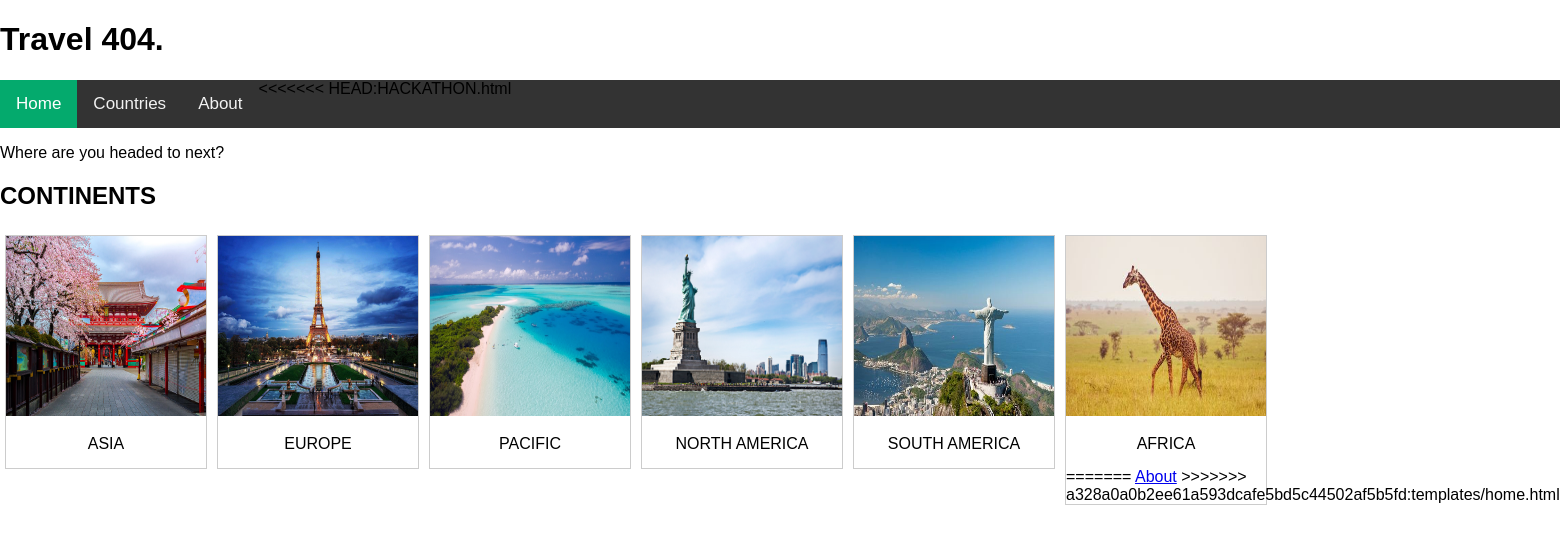
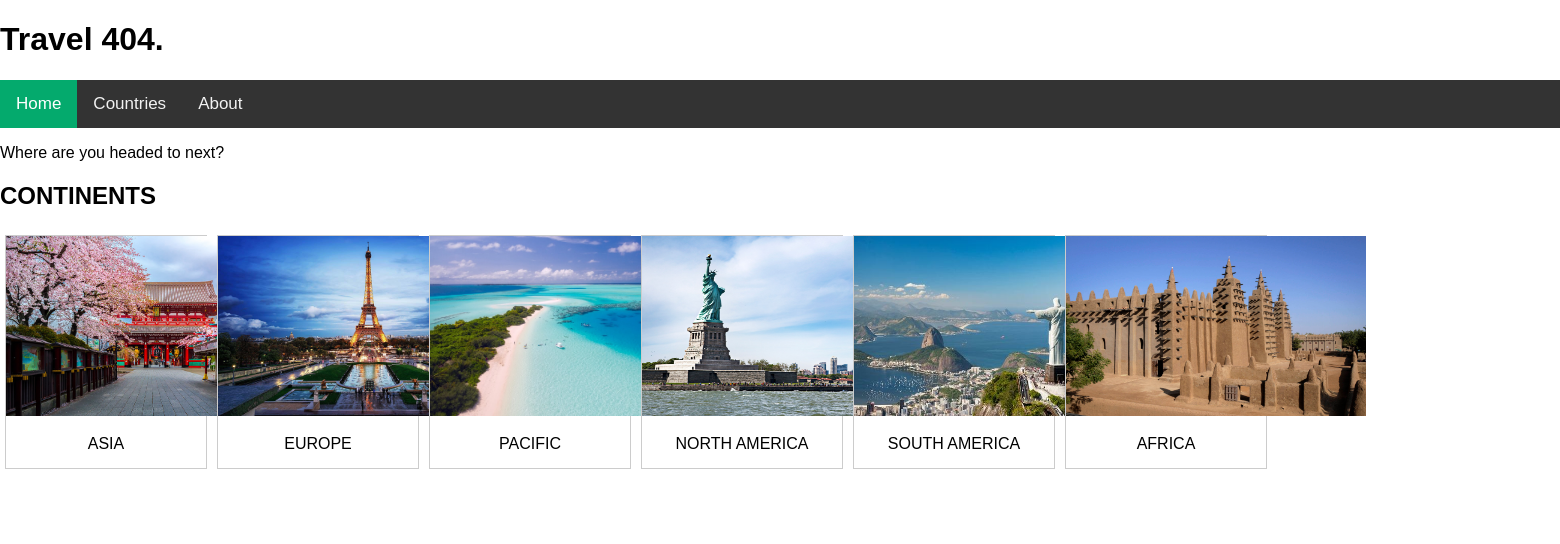
Before and after one commit to iamjesuskun/The-Clueless, a Flask app: page / in a window 1560 px wide. Shown: the top 544 px of the page. Run offline with Flask 2, Linux system fonts and the light colour scheme.

Commit message:
continents change

```diff
--- a/static/styles/styles.css
+++ b/static/styles/styles.css
@@ -39,7 +39,7 @@ div.gallery:hover {
 }
 
 div.gallery img {
-  width: 200px;
+  width: 300px;
   height: 180px;
 }
 
--- a/templates/home.html
+++ b/templates/home.html
@@ -10,9 +10,8 @@
 <body>
     <h1> Travel 404. </h1>
     <div class="topnav">
-        <a class="active" href="/">Home</a>
+        <a class="active" href="home.html">Home</a>
         <a href="countries.html">Countries</a>
-<<<<<<< HEAD:HACKATHON.html
         <a href="about.html">About</a>
     </div>
     <p> Where are you headed to next? </p>
@@ -25,7 +24,7 @@
       </div>
 
       <div class="gallery">
-        <a target="_blank" href="img_forest.jpg">
+        <a target="_blank" href="images.Europe.jpg">
           <img src="images/Europe.jpg" alt="Europe" width="600" height="400">
         </a>
         <div class="desc">EUROPE</div>
@@ -57,9 +56,6 @@
           <img src="images/Africa.jpg" alt="Africa" width="600" height="400">
         </a>
         <div class="desc">AFRICA</div>
-=======
-        <a href="{{ url_for('about') }}">About</a>
->>>>>>> a328a0a0b2ee61a593dcafe5bd5c44502af5b5fd:templates/home.html
       </div>
 </body>
 
```
Also changed, not shown: images/Africa.jpg (deleted), templates/images/Africa.jpg (added), templates/images/Asia.jpg (renamed from images/Asia.jpg), templates/images/Europe.jpg (renamed from images/Europe.jpg), templates/images/North America.jpg (renamed from images/North America.jpg), templates/images/Pacific.jpg (renamed from images/Pacific.jpg), templates/images/South America.jpg (renamed from images/South America.jpg).
